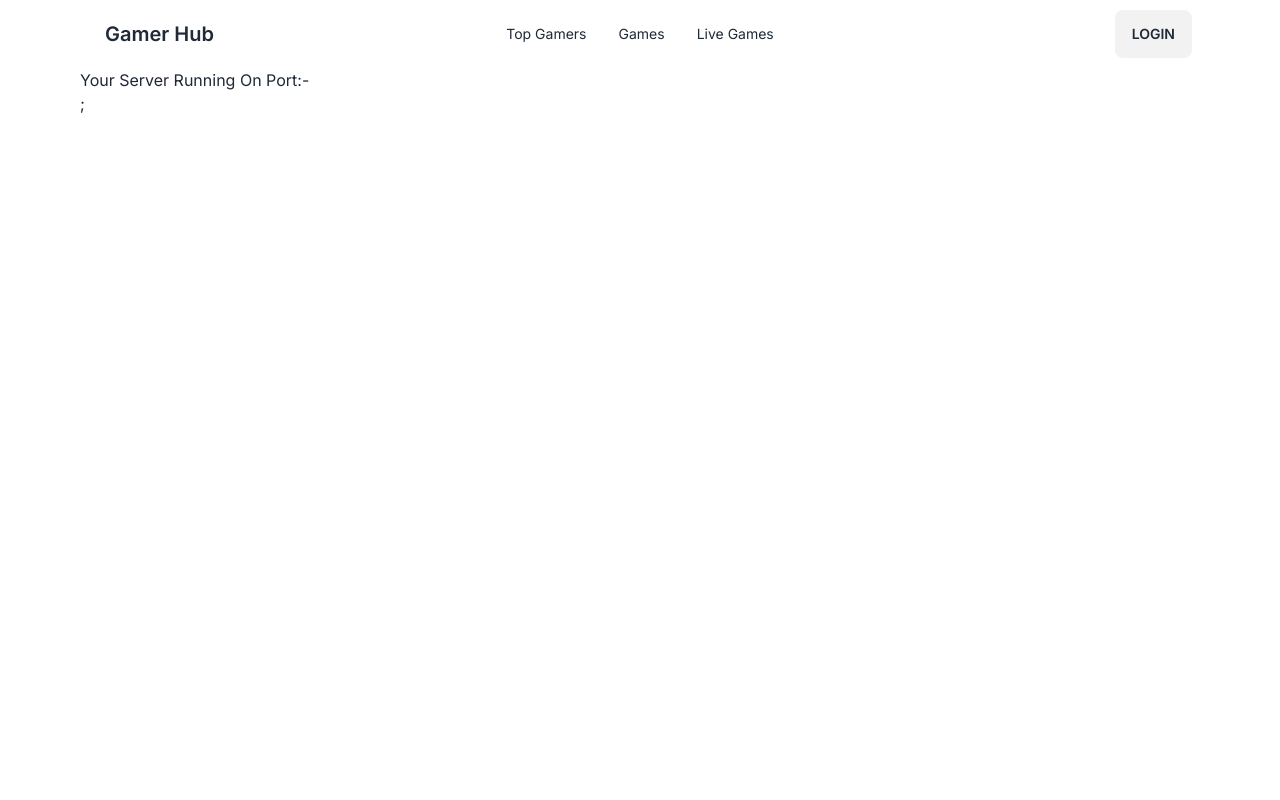
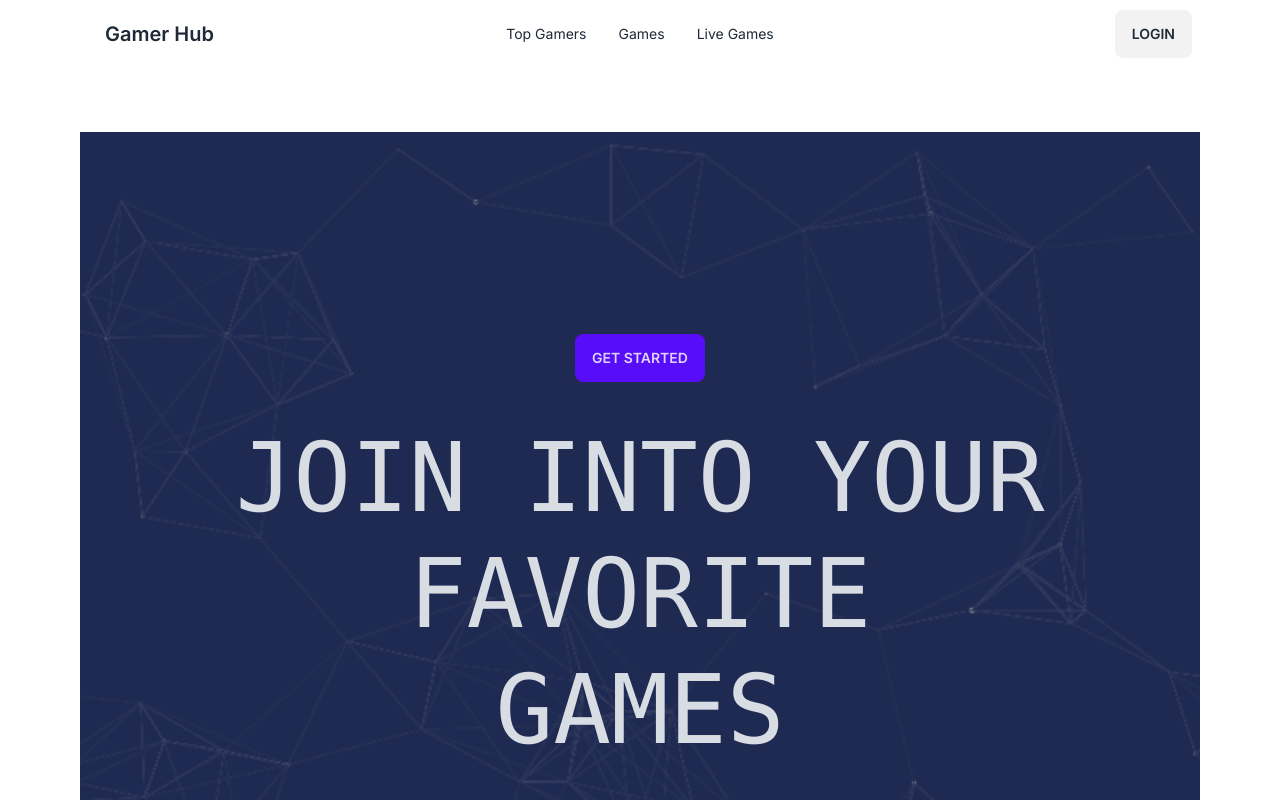
Before and after one commit to rakibulhasan933/game-hub, a Next.js app: page / in a window 1280 px wide. Shown: the top 800 px of the page. Built offline with nearby package versions, Linux system fonts and the light colour scheme.

Commit message:
[ADD]class name change

```diff
--- a/app/page.js
+++ b/app/page.js
@@ -1,9 +1,10 @@
+import Header from "@/components/Header";
 
 
 export default function Home() {
   return (
-    <main>
-      <h1>Your Server Running On Port:- {process.env.HOST}</h1>;
+    <main className="my-16">
+      <Header />
     </main>
   )
 }
--- /dev/null
+++ b/components/Header.js
@@ -0,0 +1,23 @@
+import React from 'react'
+
+function Header() {
+	return (
+		<div className="min-h-screen hero" style={{
+			backgroundImage: `url("/assets/cool-background.png")`,
+			width: '100%',
+			height: '100%',
+		}} >
+			<div className="hero-overlay bg-opacity-60"></div>
+			<div className="items-center justify-center text-center text-neutral-content">
+				<div className="w-full">
+					<button className="my-12 btn btn-primary">Get Started</button>
+					<h1 className="mb-5 font-mono font-normal uppercase text-8xl">Join Into Your</h1>
+					<h1 className="mb-5 font-mono font-normal uppercase text-8xl"> Favorite</h1>
+					<h1 className="mb-5 font-mono font-normal uppercase text-8xl">Games</h1>
+				</div>
+			</div>
+		</div>
+	)
+}
+
+export default Header
--- a/components/Navbar.js
+++ b/components/Navbar.js
@@ -6,9 +6,9 @@ function Navbar() {
 			<div className="navbar-start">
 				<div className="dropdown">
 					<label tabindex="0" className="btn btn-ghost lg:hidden">
-						<svg xmlns="http://www.w3.org/2000/svg" className="w-5 h-5" fill="none" viewBox="0 0 24 24" stroke="currentColor"><path stroke-linecap="round" stroke-linejoin="round" stroke-width="2" d="M4 6h16M4 12h8m-8 6h16" /></svg>
+						<svg xmlns="http://www.w3.org/2000/svg" className="w-5 h-5" fill="none" viewBox="0 0 24 24" stroke="currentColor"><path stroke-linecap="round" stroke-linejoin="round" strokeWidth="2" d="M4 6h16M4 12h8m-8 6h16" /></svg>
 					</label>
-					<ul tabindex="0" className="menu menu-sm dropdown-content mt-3 p-2 shadow bg-base-100 rounded-box w-52">
+					<ul tabindex="0" className="p-2 mt-3 shadow menu menu-sm dropdown-content bg-base-100 rounded-box w-52">
 						<li><a>Top Gamers</a></li>
 						<li>
 							<a>Games</a>
@@ -16,10 +16,10 @@ function Navbar() {
 						<li><a>Live Games</a></li>
 					</ul>
 				</div>
-				<a className="btn btn-ghost normal-case text-xl">Gamer Hub</a>
+				<a className="text-xl normal-case btn btn-ghost">Gamer Hub</a>
 			</div>
-			<div className="navbar-center hidden lg:flex">
-				<ul className="menu menu-horizontal px-1">
+			<div className="hidden navbar-center lg:flex">
+				<ul className="px-1 menu menu-horizontal">
 					<li><a>Top Gamers</a></li>
 					<li>
 						<a>Games</a>
```
Also changed, not shown: public/assets/cool-background.png (added).
